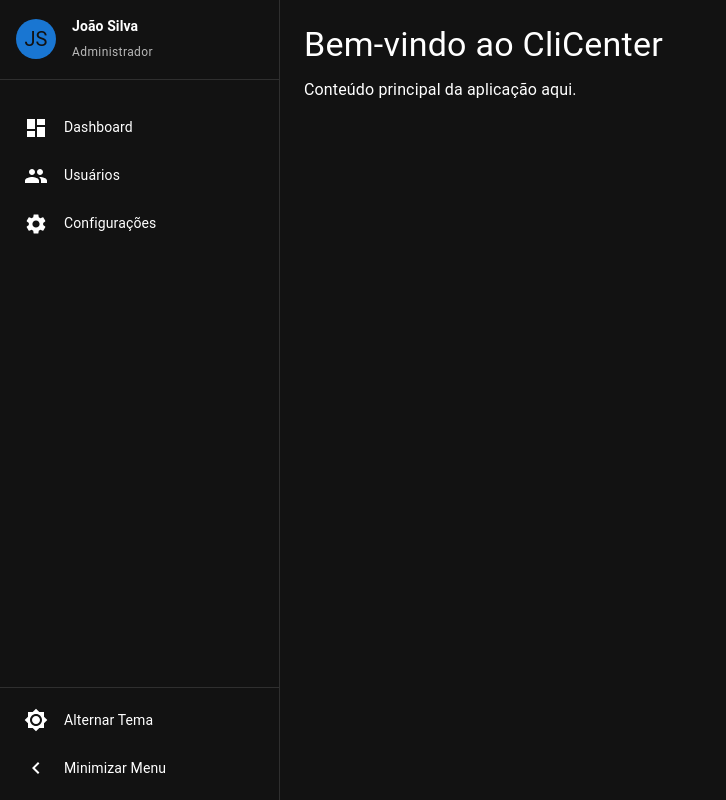
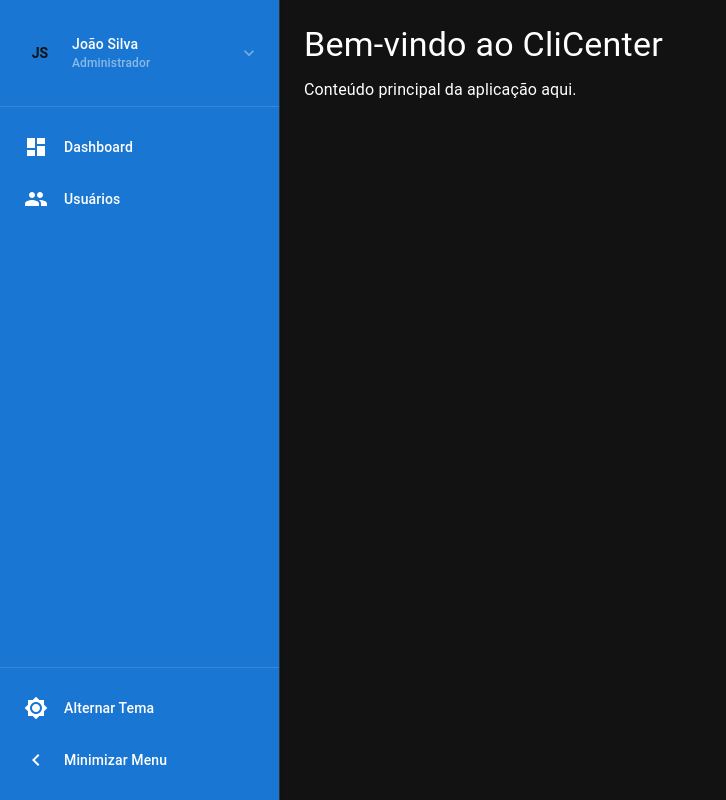
Before and after one commit to KlingerMatheus/Clicenter, a Next.js app: page / in a window 1280 px wide. Shown: the whole page, without its empty margins (0-726 px from the left). Built offline with nearby package versions, Linux system fonts and the light colour scheme.

Commit message:
feat: refactor Sidebar component and introduce UserMenu for improved user interactions

```diff
--- a/src/components/Sidebar.tsx
+++ b/src/components/Sidebar.tsx
@@ -15,8 +15,6 @@ import {
   IconButton,
   useTheme,
   Tooltip,
-  Popover,
-  MenuItem,
 } from '@mui/material';
 import {
   Dashboard as DashboardIcon,
@@ -27,8 +25,9 @@ import {
   Logout as LogoutIcon,
   ChevronLeft as ChevronLeftIcon,
   ChevronRight as ChevronRightIcon,
-  AccountCircle as AccountCircleIcon,
+  KeyboardArrowDown as KeyboardArrowDownIcon,
 } from '@mui/icons-material';
+import UserMenu from './UserMenu';
 
 interface SidebarProps {
   userType: 'admin' | 'paciente' | 'medico';
@@ -41,7 +40,6 @@ interface SidebarProps {
 const menuItems = [
   { text: 'Dashboard', icon: <DashboardIcon /> },
   { text: 'Usuários', icon: <PeopleIcon /> },
-  { text: 'Configurações', icon: <SettingsIcon /> },
 ];
 
 const Sidebar: React.FC<SidebarProps> = ({ userType, open, onToggle, onThemeToggle, onLogout }) => {
@@ -55,6 +53,10 @@ const Sidebar: React.FC<SidebarProps> = ({ userType, open, onToggle, onThemeTogg
 
   const handleProfileClose = () => {
     setAnchorEl(null);
+  };
+
+  const handleSettings = () => {
+    console.log('Settings clicked');
   };
 
   const getUserInfo = () => {
@@ -85,46 +87,109 @@ const Sidebar: React.FC<SidebarProps> = ({ userType, open, onToggle, onThemeTogg
           borderRight: `1px solid ${theme.palette.divider}`,
           transition: 'width 0.2s ease-in-out',
           overflowX: 'hidden',
+          boxShadow: '0 1px 3px 0 rgba(0, 0, 0, 0.1), 0 1px 2px 0 rgba(0, 0, 0, 0.06)',
         },
       }}
     >
             {/* Header */}
-      <Box sx={{ p: 2, borderBottom: `1px solid ${theme.palette.divider}`, position: 'relative' }}>
-        <Box sx={{ display: 'flex', alignItems: 'center', gap: 2 }}>
-          <IconButton
+      <Box sx={{
+        py: 2,
+        borderBottom: `1px solid ${theme.palette.divider}`,
+        position: 'relative',
+        background: theme.palette.mode === 'dark'
+          ? 'rgba(25, 118, 210, 1)'
+          : 'rgba(240, 240, 240, 1)',
+      }}>
+        <ListItem disablePadding>
+          <ListItemButton
             onClick={handleProfileClick}
-            sx={{ p: 0 }}
+            sx={{
+              mx: 1,
+              borderRadius: 1.5,
+              minHeight: 56,
+              p: 1.5,
+              justifyContent: open ? 'space-between' : 'center',
+              gap: 1.5,
+              position: 'relative',
+              '&:hover': {
+                backgroundColor: theme.palette.action.hover,
+              },
+              '& .MuiListItemIcon-root:last-child': {
+                position: 'absolute',
+                right: 8,
+                top: '50%',
+                transform: 'translateY(-50%)',
+                minWidth: 'auto',
+                color: theme.palette.text.secondary,
+                opacity: 0.6,
+              },
+            }}
           >
-            <Avatar sx={{ bgcolor: theme.palette.primary.main, width: 40, height: 40 }}>
+            <ListItemIcon sx={{ minWidth: 40, display: 'flex', justifyContent: 'center' }}>
+              <Avatar sx={{
+                bgcolor: theme.palette.primary.main,
+                width: 36,
+                height: 36,
+                fontSize: '0.875rem',
+                fontWeight: 600,
+              }}>
                 {userInfo.avatar}
               </Avatar>
-          </IconButton>
+            </ListItemIcon>
             {open && (
-            <Box sx={{ flexGrow: 1 }}>
-              <Typography variant="subtitle2" sx={{ fontWeight: 600 }}>
-                {userInfo.name}
-              </Typography>
-              <Typography variant="caption" color="text.secondary">
-                {userInfo.role}
-              </Typography>
+              <Box sx={{ display: 'flex', alignItems: 'center', gap: 1.5, flexGrow: 1 }}>
+                <ListItemText
+                  primary={userInfo.name}
+                  secondary={userInfo.role}
+                  sx={{
+                    '& .MuiTypography-root': { fontSize: '0.875rem', whiteSpace: 'nowrap', fontWeight: 500 },
+                    '& .MuiListItemText-secondary': { fontSize: '0.75rem', opacity: 0.7 }
+                  }}
+                />
+                <KeyboardArrowDownIcon fontSize="small" sx={{ color: theme.palette.text.secondary, opacity: 0.6 }} />
               </Box>
             )}
-        </Box>
-
-
+          </ListItemButton>
+        </ListItem>
       </Box>
 
       {/* Menu */}
-      <Box sx={{ flexGrow: 1, py: 2 }}>
+      <Box sx={{
+        flexGrow: 1,
+        py: 1,
+        background: theme.palette.mode === 'dark'
+          ? 'rgba(25, 118, 210, 1)'
+          : 'rgba(240, 240, 240, 1)',
+      }}>
         <List>
           {menuItems.map((item) => (
             <ListItem key={item.text} disablePadding>
               <Tooltip title={open ? '' : item.text} placement="right">
-                <ListItemButton sx={{ mx: 1, borderRadius: 1, minHeight: 48 }}>
-                  <ListItemIcon sx={{ minWidth: 40 }}>
+                <ListItemButton
+                  sx={{
+                    mx: 1,
+                    borderRadius: 1.5,
+                    minHeight: 48,
+                    mb: 0.5,
+                    '&:hover': {
+                      backgroundColor: theme.palette.action.hover,
+                    },
+                    '&.Mui-selected': {
+                      backgroundColor: theme.palette.primary.main,
+                      color: theme.palette.primary.contrastText,
+                      '&:hover': {
+                        backgroundColor: theme.palette.primary.dark,
+                      },
+                    },
+                  }}
+                >
+                  <ListItemIcon sx={{
+                    minWidth: 40,
+                    color: theme.palette.mode === 'dark' ? 'inherit' : theme.palette.primary.main
+                  }}>
                     {item.icon}
                   </ListItemIcon>
-                  {open && <ListItemText primary={item.text} sx={{ '& .MuiTypography-root': { fontSize: '0.875rem', whiteSpace: 'nowrap' } }} />}
+                  {open && <ListItemText primary={item.text} sx={{ '& .MuiTypography-root': { fontSize: '0.875rem', whiteSpace: 'nowrap', fontWeight: 500 } }} />}
                 </ListItemButton>
               </Tooltip>
             </ListItem>
@@ -133,87 +198,85 @@ const Sidebar: React.FC<SidebarProps> = ({ userType, open, onToggle, onThemeTogg
       </Box>
 
       {/* Footer */}
-      <Box sx={{ borderTop: `1px solid ${theme.palette.divider}` }}>
+      <Box sx={{
+        borderTop: `1px solid ${theme.palette.divider}`,
+        py: 1,
+        background: theme.palette.mode === 'dark'
+          ? 'rgba(25, 118, 210, 1)'
+          : 'rgba(240, 240, 240, 1)',
+      }}>
         <List>
           <ListItem disablePadding>
             <Tooltip title={open ? '' : 'Alternar Tema'} placement="right">
-              <ListItemButton onClick={onThemeToggle} sx={{ mx: 1, borderRadius: 1, minHeight: 48 }}>
-                <ListItemIcon sx={{ minWidth: 40 }}>
+              <ListItemButton
+                onClick={onThemeToggle}
+                sx={{
+                  mx: 1,
+                  borderRadius: 1.5,
+                  minHeight: 48,
+                  mb: 0.5,
+                  '&:hover': {
+                    backgroundColor: theme.palette.action.hover,
+                  },
+                }}
+              >
+                <ListItemIcon sx={{
+                  minWidth: 40,
+                  color: theme.palette.mode === 'dark' ? 'inherit' : theme.palette.primary.main
+                }}>
                   {theme.palette.mode === 'dark' ? <LightModeIcon /> : <DarkModeIcon />}
                 </ListItemIcon>
-                {open && <ListItemText primary="Alternar Tema" sx={{ '& .MuiTypography-root': { fontSize: '0.875rem', whiteSpace: 'nowrap' } }} />}
+                {open && <ListItemText primary="Alternar Tema" sx={{ '& .MuiTypography-root': { fontSize: '0.875rem', whiteSpace: 'nowrap', fontWeight: 500 } }} />}
               </ListItemButton>
             </Tooltip>
           </ListItem>
           <ListItem disablePadding>
             <Tooltip title={open ? '' : 'Minimizar Menu'} placement="right">
-              <ListItemButton onClick={onToggle} sx={{ mx: 1, borderRadius: 1, minHeight: 48 }}>
-                <ListItemIcon sx={{ minWidth: 40 }}>
+              <ListItemButton
+                onClick={onToggle}
+                sx={{
+                  mx: 1,
+                  borderRadius: 1.5,
+                  minHeight: 48,
+                  '&:hover': {
+                    backgroundColor: theme.palette.action.hover,
+                  },
+                }}
+              >
+                <ListItemIcon sx={{
+                  minWidth: 40,
+                  color: theme.palette.mode === 'dark' ? 'inherit' : theme.palette.primary.main
+                }}>
                   {open ? <ChevronLeftIcon /> : <ChevronRightIcon />}
                 </ListItemIcon>
-                {open && <ListItemText primary="Minimizar Menu" sx={{ '& .MuiTypography-root': { fontSize: '0.875rem', whiteSpace: 'nowrap' } }} />}
+                {open && <ListItemText primary="Minimizar Menu" sx={{ '& .MuiTypography-root': { fontSize: '0.875rem', whiteSpace: 'nowrap', fontWeight: 500 } }} />}
               </ListItemButton>
             </Tooltip>
           </ListItem>
         </List>
       </Box>
 
-      {/* Profile Popover */}
-      <Popover
+            {/* User Menu */}
+      <UserMenu
         open={Boolean(anchorEl)}
         anchorEl={anchorEl}
         onClose={handleProfileClose}
-        anchorOrigin={{
-          vertical: 'bottom',
-          horizontal: 'left',
-        }}
-        transformOrigin={{
-          vertical: 'top',
-          horizontal: 'left',
-        }}
-        PaperProps={{
-          sx: {
-            mt: 1,
-            minWidth: 200,
+        userInfo={{ name: userInfo.name, role: userInfo.role }}
+        showUserInfo={!open}
+        menuItems={[
+          {
+            label: 'Configurações',
+            icon: <SettingsIcon />,
+            onClick: handleSettings,
           },
-        }}
-      >
-        <Box sx={{ p: 2, borderBottom: `1px solid ${theme.palette.divider}` }}>
-          <Typography variant="subtitle2" sx={{ fontWeight: 600 }}>
-            {userInfo.name}
-          </Typography>
-          <Typography variant="caption" color="text.secondary">
-            {userInfo.role}
-          </Typography>
-        </Box>
-        <List sx={{ py: 0 }}>
-          <ListItem disablePadding>
-            <ListItemButton onClick={handleProfileClose}>
-              <ListItemIcon>
-                <AccountCircleIcon fontSize="small" />
-              </ListItemIcon>
-              <ListItemText primary="Perfil" />
-            </ListItemButton>
-          </ListItem>
-          <ListItem disablePadding>
-            <ListItemButton onClick={handleProfileClose}>
-              <ListItemIcon>
-                <SettingsIcon fontSize="small" />
-              </ListItemIcon>
-              <ListItemText primary="Configurações" />
-            </ListItemButton>
-          </ListItem>
-          <Divider />
-          <ListItem disablePadding>
-            <ListItemButton onClick={() => { handleProfileClose(); onLogout(); }}>
-              <ListItemIcon>
-                <LogoutIcon fontSize="small" />
-              </ListItemIcon>
-              <ListItemText primary="Sair" />
-            </ListItemButton>
-          </ListItem>
-        </List>
-      </Popover>
+          {
+            label: 'Sair',
+            icon: <LogoutIcon />,
+            onClick: onLogout,
+            divider: true,
+          },
+        ]}
+      />
     </Drawer>
   );
 };
--- /dev/null
+++ b/src/components/UserMenu.tsx
@@ -0,0 +1,159 @@
+'use client';
+
+import React from 'react';
+import {
+    Box,
+    Popover,
+    Typography,
+    Divider,
+    useTheme,
+} from '@mui/material';
+import {
+    Settings as SettingsIcon,
+    Logout as LogoutIcon,
+    KeyboardArrowUp as KeyboardArrowUpIcon,
+} from '@mui/icons-material';
+
+interface MenuItem {
+    label: string;
+    icon: React.ReactNode;
+    onClick: () => void;
+    divider?: boolean;
+}
+
+interface UserMenuProps {
+    open: boolean;
+    anchorEl: HTMLElement | null;
+    onClose: () => void;
+    userInfo?: {
+        name: string;
+        role: string;
+    };
+    showUserInfo?: boolean;
+    menuItems: MenuItem[];
+    anchorOrigin?: {
+        vertical: 'top' | 'center' | 'bottom';
+        horizontal: 'left' | 'center' | 'right';
+    };
+    transformOrigin?: {
+        vertical: 'top' | 'center' | 'bottom';
+        horizontal: 'left' | 'center' | 'right';
+    };
+    minWidth?: number;
+}
+
+const UserMenu: React.FC<UserMenuProps> = ({
+    open,
+    anchorEl,
+    onClose,
+    userInfo,
+    showUserInfo = false,
+    menuItems,
+    anchorOrigin = { vertical: 'bottom', horizontal: 'center' },
+    transformOrigin = { vertical: 'top', horizontal: 'center' },
+    minWidth = 200,
+}) => {
+    const theme = useTheme();
+
+    return (
+        <Popover
+            open={open}
+            anchorEl={anchorEl}
+            onClose={onClose}
+            anchorOrigin={anchorOrigin}
+            transformOrigin={transformOrigin}
+            slotProps={{
+                paper: {
+                    sx: {
+                        mt: 1,
+                        minWidth,
+                        borderRadius: .75,
+                        boxShadow: '0 10px 15px -3px rgba(0, 0, 0, 0.1), 0 4px 6px -2px rgba(0, 0, 0, 0.05)',
+                        border: `1px solid ${theme.palette.divider}`,
+                        backgroundColor: theme.palette.background.paper,
+                    },
+                },
+            }}
+        >
+
+
+            {showUserInfo && userInfo && (
+                <Box sx={{ p: 3, borderBottom: `1px solid ${theme.palette.divider}` }}>
+                    <Typography variant="subtitle2" sx={{ fontWeight: 600, mb: 0.5 }}>
+                        {userInfo.name}
+                    </Typography>
+                    <Typography variant="caption" color="text.secondary">
+                        {userInfo.role}
+                    </Typography>
+                </Box>
+            )}
+            {(() => {
+                const mainItems = menuItems.filter(item => !item.divider);
+                const footerItems = menuItems.filter(item => item.divider);
+
+                const MenuItemComponent = ({ item }: { item: MenuItem }) => (
+                    <Box
+                        onClick={() => {
+                            item.onClick();
+                            onClose();
+                        }}
+                        sx={{
+                            display: 'flex',
+                            alignItems: 'center',
+                            gap: .5,
+                            px: .5,
+                            py: .5,
+                            borderRadius: .75,
+                            cursor: 'pointer',
+                            '&:hover': {
+                                backgroundColor: theme.palette.mode === 'dark'
+                                    ? 'rgba(255, 255, 255, 0.08)'
+                                    : theme.palette.action.hover,
+                            },
+                        }}
+                    >
+                        <Box sx={{
+                            fontSize: 16,
+                            color: theme.palette.text.secondary,
+                            display: 'flex',
+                            alignItems: 'center',
+                            justifyContent: 'center',
+                            width: 28,
+                            height: 28,
+                        }}>
+                            {item.icon}
+                        </Box>
+                        <Typography variant="body2">{item.label}</Typography>
+                    </Box>
+                );
+
+                return (
+                    <>
+                        <Box sx={{ p: .75 }}>
+                            <Box sx={{ borderRadius: .75, overflow: 'hidden' }}>
+                                {mainItems.map((item, index) => (
+                                    <MenuItemComponent key={index} item={item} />
+                                ))}
+                            </Box>
+                        </Box>
+
+                        {footerItems.length > 0 && (
+                            <>
+                                <Divider />
+                                <Box sx={{ p: .75 }}>
+                                    <Box sx={{ borderRadius: .75, overflow: 'hidden' }}>
+                                        {footerItems.map((item, index) => (
+                                            <MenuItemComponent key={index} item={item} />
+                                        ))}
+                                    </Box>
+                                </Box>
+                            </>
+                        )}
+                    </>
+                );
+            })()}
+        </Popover>
+    );
+};
+
+export default UserMenu;
```
Lines whose indentation alone changed are shown as unchanged.
